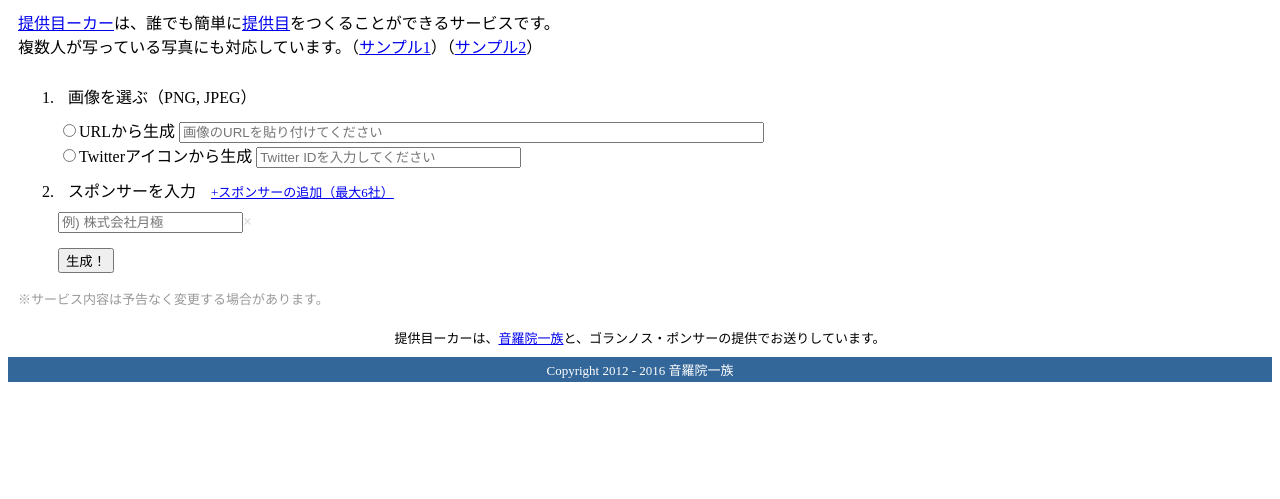
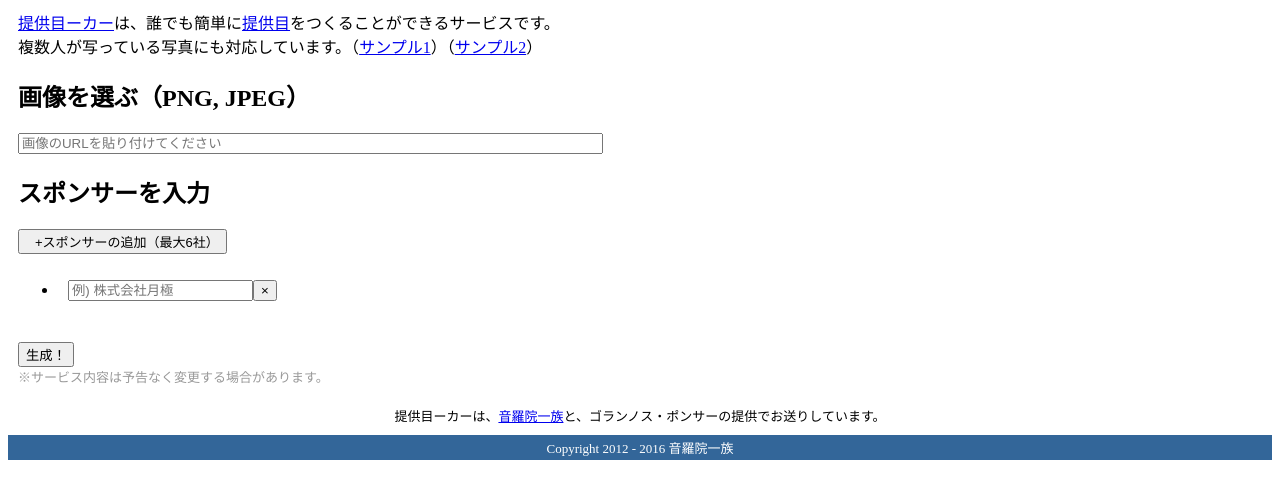
Before and after one commit to butchi/tekyomaker, a PHP site: page / in a window 1280 px wide. Shown: the part 48-547 px from the top of the page. Run offline with PHP 8.4, Linux system fonts and the light colour scheme; some libraries are stand-ins or nearby versions.

Commit message:
fix processing

```diff
--- a/css/style.css
+++ b/css/style.css
@@ -46,7 +46,7 @@ form li {
 	padding: 10px;
 }
 
-.addSponsorBtn {
+.btn-add-sponsor {
 	font-size: small;
 	display: inline;
 	padding-left: 15px;
--- a/index.html
+++ b/index.html
@@ -36,17 +36,20 @@
 複数人が写っている写真にも対応しています。（<a href="./?type=twitter&twitterID=t_ishin&sponsor%5B%5D=%E5%A4%A7%E9%98%AA%E9%83%BD">サンプル1</a>）（<a href="./?type=imageUrl&imageUrl=http%3A%2F%2Fnews.walkerplus.com%2F2011%2F0917%2F2%2F20110915171944_00_400.jpg&sponsor%5B%5D=TATSUYA+KAWAGOE&sponsor%5B%5D=%E5%90%89%E9%87%8E%E5%AE%B6">サンプル2</a>）</p>
 
 <form method="get" action="./" class="form-main">
-	<ol><li>画像を選ぶ（PNG, JPEG）</li>
-	<label><input id="urlRadio" type="radio" name="type" value="imageUrl" onclick="chkUrl()">URLから生成
+  <section>
+    <h2>画像を選ぶ（PNG, JPEG）</h2>
     <input id="imageUrlText" type="url" name="imageUrl" size="70" value="" placeholder="画像のURLを貼り付けてください" /></label><br />
-	<label><input id="twitterRadio" type="radio" name="type" value="twitter" onclick="chkTwitter()" />Twitterアイコンから生成
-	<input id="twitterText" type="text" name="twitterID" size="30" value="" placeholder="Twitter IDを入力してください" /></label>
-	<li>スポンサーを入力<a href="javascript:addSponsor();"><div class="addSponsorBtn">+スポンサーの追加（最大6社）</div></a></li>
-	<div id="sponsorsInput">
-	  <div><input type="text" name="sponsor[]" placeholder="例) 株式会社月極" /><span class="deleteSponsorBtn" onClick="deleteSponsor(this);">×</span></div>
+  </section>
+  <section>
+    <h2>スポンサーを入力</h2>
+    <div>
+      <button type="button" class="btn-add-sponsor">+スポンサーの追加（最大6社）</button>
     </div>
-	<div class="submit"><input type="submit" value="生成！" /></div>
-	</ol>
+    <ul class="list-sponsor">
+      <li class="item-sponsor"><input type="text" placeholder="例) 株式会社月極" class="input-sponsor"><button type="button" class="btn-delete-sponsor">×</button></li>
+    </ul>
+  </section>
+  <div class="submit"><button type="submit">生成！</button></div>
 	</form>
 
 <div class="serviceAttention">※サービス内容は予告なく変更する場合があります。</div>
--- a/js/main.js
+++ b/js/main.js
@@ -2,15 +2,20 @@ window.licker = window.licker || {};
 
 (function(ns) {
   'use strict';
-  function addSponsor() {
-    if($('#sponsorsInput > div').size()<6) {
-      $('#sponsorsInput').append('  <div><input type="text" name="sponsor[]" placeholder="例) 株式会社月極" /><span class="deleteSponsorBtn" onClick="deleteSponsor(this);">×</span></div>');
+
+  $(function main() {
+    var $listSponsor = $('.list-sponsor');
+    var $sponsorTmpl = $listSponsor.find('.item-sponsor').eq(0).clone();
+
+    $('.btn-add-sponsor').on('click', function() {
+      $listSponsor.append($sponsorTmpl.clone());
+    });
+
+    $listSponsor.on('click', '.btn-delete-sponsor', function() {
+      if($listSponsor.find('.item-sponsor').length > 1) {
+        $(this).closest('.item-sponsor').remove();
       }
-  }
-
-  function deleteSponsor(elem) {
-    elem.parentNode.parentNode.removeChild(elem.parentNode);
-  }
+    });
 
     $('.form-main').on('submit', (evt) => {
       evt.preventDefault();
@@ -24,7 +29,7 @@ window.licker = window.licker || {};
       var client = new FCClientJS(ns.API_KEY, ns.API_SECRET);
       var options = new Object();
       // options.detect_all_feature_points = true;
-    client.facesDetect(imageUrl, null, options, callback)
+      client.facesDetect(imageUrl, null, options, callback);
 
       function callback(data) {
         console.log(data);
@@ -40,15 +45,18 @@ window.licker = window.licker || {};
             var height = photo.height;
 
             var faceArr = photo.tags;
-          faceArr.forEach((tag) => {
+            faceArr.forEach((tag, idx) => {
+              var sponsorName = $listSponsor.find('.item-sponsor').eq(idx).find('.input-sponsor').val();
+
               var $teikyo = $('<div></div>')
               .addClass('teikyo');
-            var $tei = $('<div>提</div>')
+              var $tei = $('<span>提</span>')
               .addClass('tei');
-            var $kyo = $('<div>供</div>')
+              var $kyo = $('<span>供</span>')
               .addClass('kyo');
-            var $sponsor = $('<div>カヤック</div>')
-            .addClass('sponsor');
+              var $sponsor = $('<div></div>')
+              .addClass('sponsor')
+              .text(sponsorName);
               $teikyo.append($tei, $kyo, $sponsor);
 
               var lx = tag.eye_left.x * width / 100;
@@ -126,15 +134,5 @@ window.licker = window.licker || {};
         });
       }
     }
-
-  function chkUrl(){
-    var checked = $('#urlRadio').attr('checked');
-    $('#imageUrlText').attr('disabled', !checked);
-    $('#twitterText').attr('disabled', checked);
-  }
-  function chkTwitter(){
-    var checked = $('#twitterRadio').attr('checked');
-    $('#imageUrlText').attr('disabled', checked);
-    $('#twitterText').attr('disabled', !checked);
-  }
+  });
 })(window.licker);
```
Lines whose indentation alone changed are shown as unchanged.
